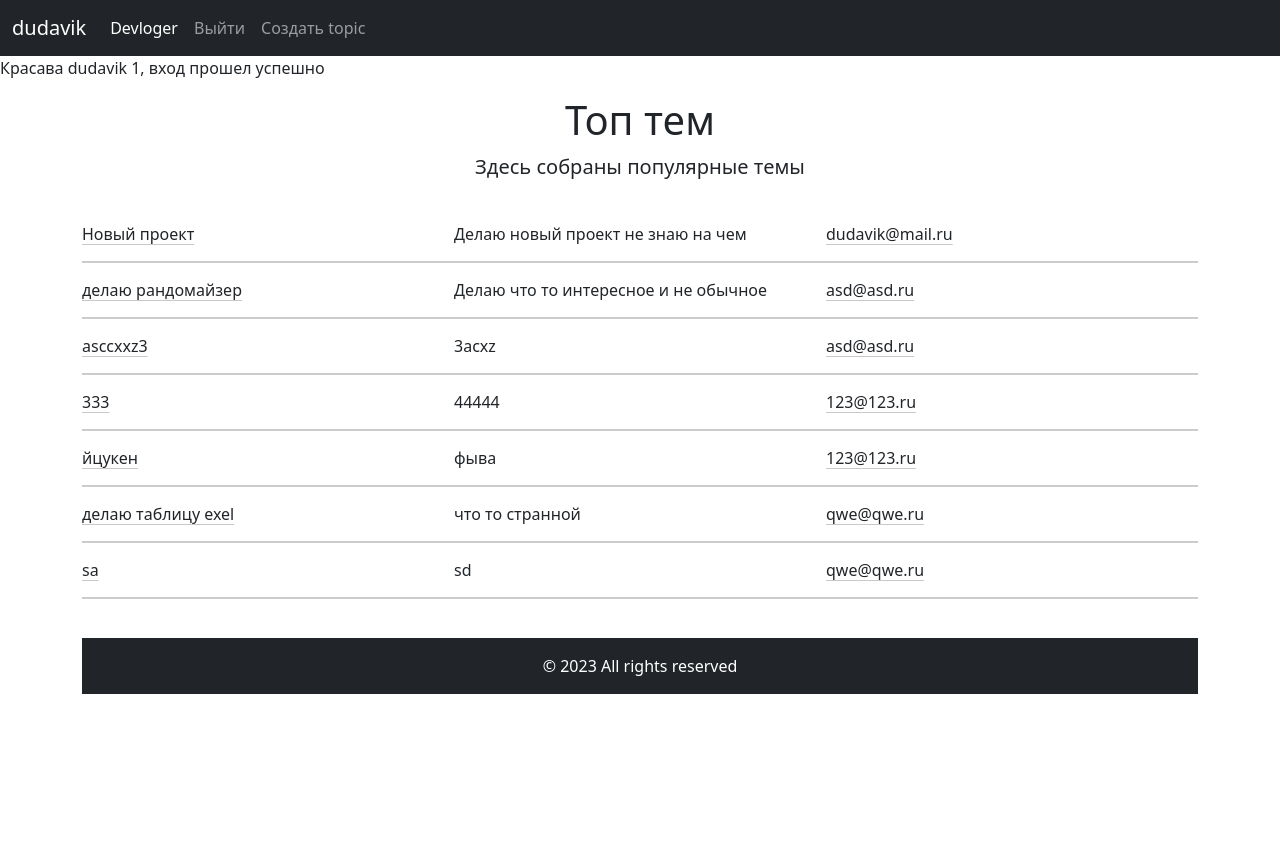
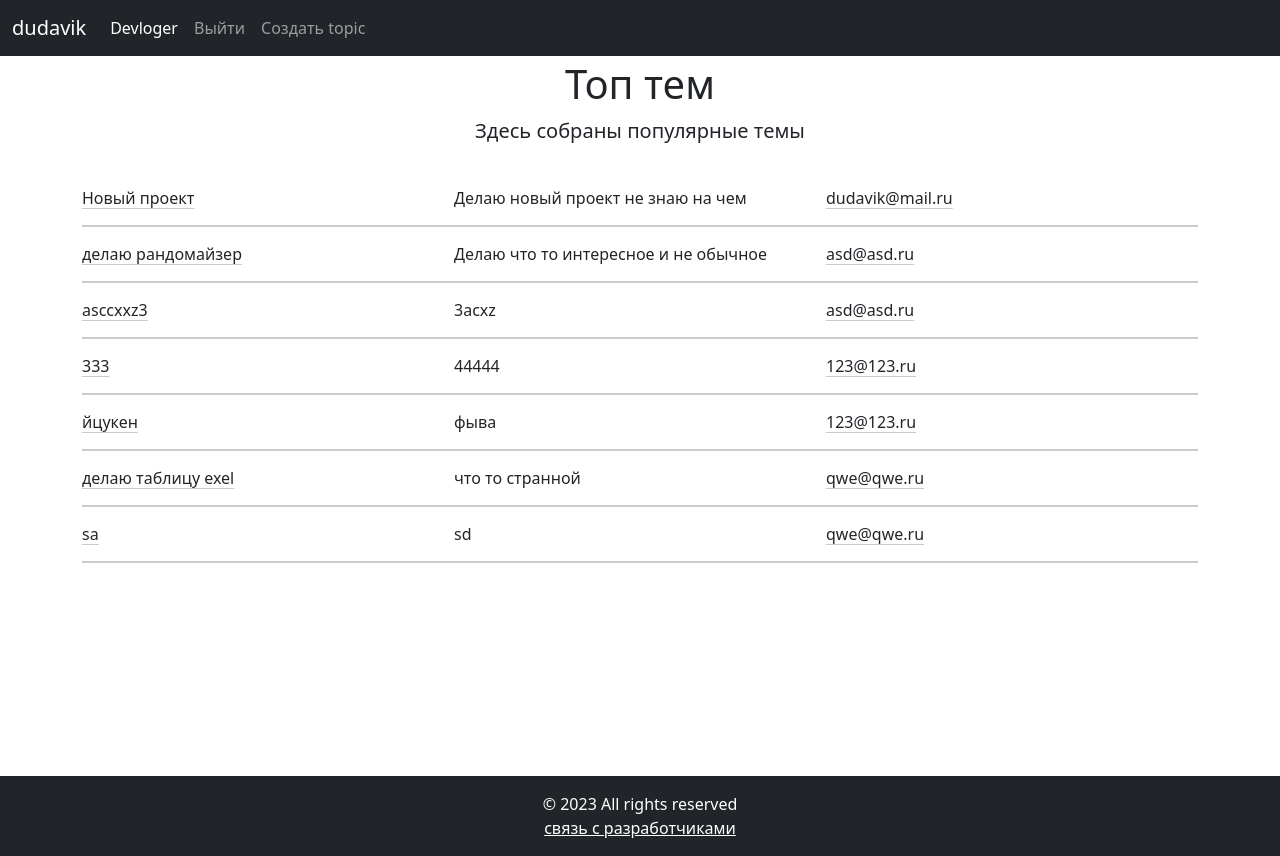
Before and after one commit to dudava/flask_devlogs, a Flask app: page / in a window 1280 px wide. Before the commit the page ends 694 px from the top, so only its background shows below. Run offline with Flask 3, Linux system fonts and the light colour scheme; a user stored in the database is signed in; data comes from the database, SQL or seed files in the repository.

Commit message:
Made the registration and authorization window prettier, moved the footer to the bottom, added a link to the developer

```diff
--- a/templates/index.html
+++ b/templates/index.html
@@ -1,10 +1,6 @@
 {% extends 'base.html' %}
 
 {% block content %}
-
-{% if current_user.is_authenticated %}
-<p>Красава {{ current_user.username }} {{ current_user.get_id() }}, вход прошел успешно</p>
-{% endif %}
 <style>
 	.div-topic {
 		display: flex;
@@ -14,14 +10,31 @@
 		border-bottom: 2px solid #ccc;
 		padding-bottom: 15px;
 	}
+
 	.div-topic .topic-title,
 	.div-topic .topic-description,
 	.div-topic .topic-email {
 		flex: 1;
 		margin: 0;
 	}
+
+	html, body {
+		height: 100%;
+	}
+
+	.footer-wrapper {
+		display: flex;
+		flex-direction: column;
+		justify-content: space-between;
+		min-height: 100%;
+	}
+
+	.content-container {
+		flex: 1;
+	}
 </style>
-	<div class="container mt-1">
+<div class="footer-wrapper">
+	<div class="container content-container mt-1">
 		<div class="row">
 			<div class="col">
 				<h1 class="text-center">Топ тем</h1>
@@ -45,12 +58,20 @@
 				{% endfor %}
 			</div>
 		</div>
-        <div class="row mt-4">
-            <div class="col">
+	</div>
 	<footer class="bg-dark text-white py-3">
 		<p class="text-center mb-0">© 2023 All rights reserved</p>
+		<p class="text-center mb-0">
+			<a href="#" id="devs-contact-link" target="_blank" class="text-white">связь с разработчиками</a>
+		</p>
 	</footer>
 </div>
-        </div>
-	</div>
+
+<script>
+	document.getElementById('devs-contact-link').onclick = function() {
+		window.open('https://t.me/Geraaa50', '_blank');
+		window.open('https://t.me/dudavik_cool', '_blank');
+	};
+</script>
+
 {% endblock %}
--- a/templates/registration.html
+++ b/templates/registration.html
@@ -1,5 +1,8 @@
 {% extends 'base.html' %}
 {% block content %}
+<div class="container">
+    <div class="row">
+        <div class="col-md-4 offset-md-4">
             <h1>Регистрация</h1>
             <form action="" method="post" novalidate>
                 {{ form.hidden_tag() }}
@@ -35,4 +38,7 @@
                     {% endif %}
                 </div>
             </form>
+        </div>
+    </div>
+</div>
 {% endblock %}
```
Also changed, not shown: templates/login.html (+11 -10 lines). Lines whose indentation alone changed are shown as unchanged.
